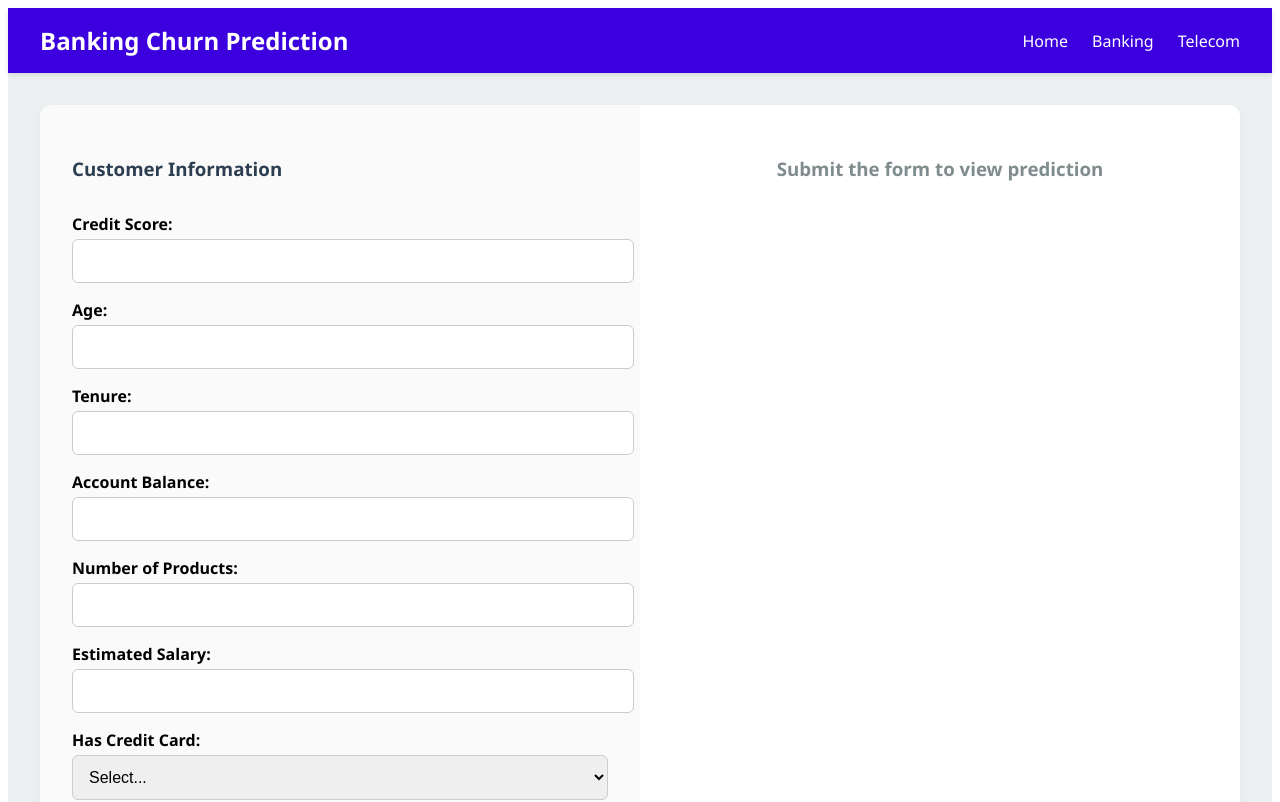
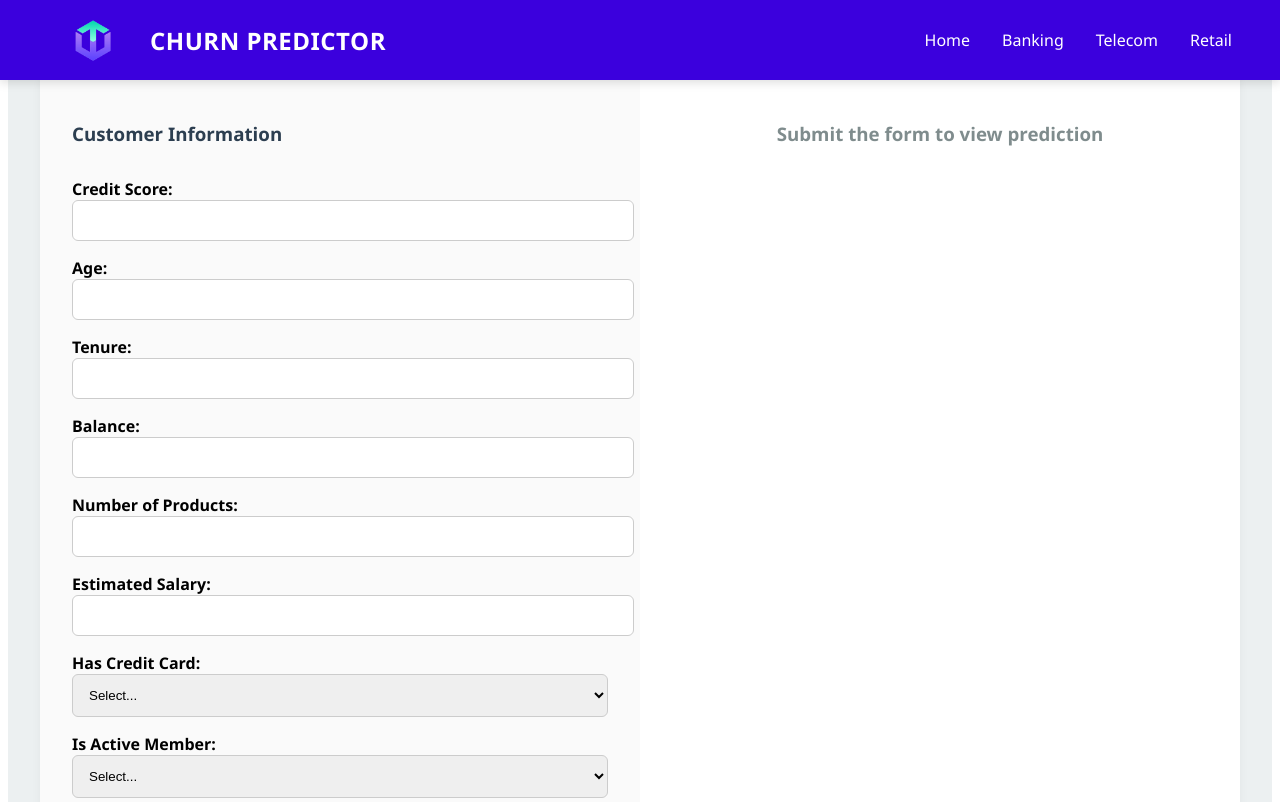
Before and after one commit to suraj120761/ChurnScope, a React (Vite) app in the folder churn-frontend/: page /banking in a window 1280 px wide. Shown: the top 802 px of the page. Built offline with nearby package versions, Linux system fonts and the light colour scheme.

Commit message:
Update ChurnPredictorBanking.jsx

```diff
--- a/churn-frontend/src/ChurnPredictorBanking.jsx
+++ b/churn-frontend/src/ChurnPredictorBanking.jsx
@@ -1,5 +1,6 @@
 import React, { useState, useRef } from "react";
 import axios from "axios";
+import Navbar from "./Navbar";  // Adjust path if needed
 
 export default function ChurnPredictorBanking() {
   const [formData, setFormData] = useState({
@@ -61,31 +62,9 @@ export default function ChurnPredictorBanking() {
 
   return (
     <div style={{ minHeight: "100vh", fontFamily: "'Segoe UI', Tahoma, Geneva, Verdana, sans-serif", backgroundColor: "#ecf0f1" }}>
-      {/* Navbar */}
-      <nav style={{ backgroundColor: "#3b00dd", padding: "1rem 2rem", boxShadow: "0 2px 5px rgba(0,0,0,0.1)" }}>
-        <div style={{
-          maxWidth: "1200px",
-          margin: "0 auto",
-          display: "flex",
-          justifyContent: "space-between",
-          alignItems: "center"
-        }}>
-          <h1 style={{ color: "white", fontSize: "1.5rem", margin: 0 }}>Banking Churn Prediction</h1>
-          <div style={{ display: "flex", gap: "1.5rem" }}>
-            {["Home", "Banking", "Telecom"].map((item, idx) => (
-              <a
-                key={idx}
-                href={`/${item.toLowerCase()}`}
-                style={{ color: "white", textDecoration: "none", fontSize: "1rem" }}
-              >
-                {item}
-              </a>
-            ))}
-          </div>
-        </div>
-      </nav>
+      <Navbar />
 
-      {/* Layout */}
+      {/* Form & Result Layout */}
       <div style={{
         display: "grid",
         gridTemplateColumns: "1fr 1fr",
@@ -96,76 +75,59 @@ export default function ChurnPredictorBanking() {
         borderRadius: "12px",
         overflow: "hidden"
       }}>
-        {/* Form Section */}
-        <form
-          onSubmit={handleSubmit}
-          style={{
-            padding: "2rem",
-            backgroundColor: "#fafafa",
-            display: "flex",
-            flexDirection: "column",
-            gap: "1rem"
-          }}
-        >
+        {/* Form */}
+        <form onSubmit={handleSubmit} style={{
+          padding: "2rem",
+          backgroundColor: "#fafafa",
+          display: "flex",
+          flexDirection: "column",
+          gap: "1rem"
+        }}>
           <h3 style={{ marginBottom: "1rem", color: "#2c3e50" }}>Customer Information</h3>
 
-          {[
-            { name: "credit_score", label: "Credit Score", type: "number" },
-            { name: "age", label: "Age", type: "number" },
-            { name: "tenure", label: "Tenure", type: "number" },
-            { name: "balance", label: "Account Balance", type: "number" },
-            { name: "numOfProducts", label: "Number of Products", type: "number" },
-            { name: "estimatedSalary", label: "Estimated Salary", type: "number" },
-          ].map(({ name, label, type }) => (
+          {[{ name: "credit_score", label: "Credit Score" },
+            { name: "age", label: "Age" },
+            { name: "tenure", label: "Tenure" },
+            { name: "balance", label: "Balance" },
+            { name: "numOfProducts", label: "Number of Products" },
+            { name: "estimatedSalary", label: "Estimated Salary" }
+          ].map(({ name, label }) => (
             <div key={name}>
-              <label style={{ fontWeight: "bold", marginBottom: "0.25rem", display: "block" }}>{label}:</label>
+              <label style={{ fontWeight: "bold" }}>{label}:</label>
               <input
-                type={type}
+                type="number"
                 name={name}
                 value={formData[name]}
                 onChange={handleChange}
                 required
-                style={{
-                  width: "100%",
-                  padding: "0.75rem",
-                  border: "1px solid #ccc",
-                  borderRadius: "6px",
-                  fontSize: "1rem"
-                }}
+                style={{ width: "100%", padding: "0.75rem", borderRadius: "6px", border: "1px solid #ccc" }}
               />
             </div>
           ))}
 
-          {[
-            { name: "hasCrCard", label: "Has Credit Card", options: ["yes", "no"] },
-            { name: "isActiveMember", label: "Is Active Member", options: ["yes", "no"] },
-            { name: "geography", label: "Geography", options: ["France", "Germany", "Spain"] },
-            { name: "gender", label: "Gender", options: ["Male", "Female"] },
-            {
-              name: "model_name",
-              label: "Select Model",
-              options: ["nate_xgb_model", "random_forest", "nate_logistic_regression", "nate_decision_tree"]
-            }
-          ].map(({ name, label, options }) => (
+          {/* Dropdowns */}
+          {[{
+            name: "hasCrCard", label: "Has Credit Card", options: ["yes", "no"]
+          }, {
+            name: "isActiveMember", label: "Is Active Member", options: ["yes", "no"]
+          }, {
+            name: "geography", label: "Geography", options: ["France", "Germany", "Spain"]
+          }, {
+            name: "gender", label: "Gender", options: ["Male", "Female"]
+          }, {
+            name: "model_name", label: "Model", options: ["nate_xgb_model", "random_forest", "nate_logistic_regression", "nate_decision_tree"]
+          }].map(({ name, label, options }) => (
             <div key={name}>
-              <label style={{ fontWeight: "bold", marginBottom: "0.25rem", display: "block" }}>{label}:</label>
+              <label style={{ fontWeight: "bold" }}>{label}:</label>
               <select
                 name={name}
                 value={formData[name]}
                 onChange={handleChange}
                 required
-                style={{
-                  width: "100%",
-                  padding: "0.75rem",
-                  border: "1px solid #ccc",
-                  borderRadius: "6px",
-                  fontSize: "1rem"
-                }}
+                style={{ width: "100%", padding: "0.75rem", borderRadius: "6px", border: "1px solid #ccc" }}
               >
                 <option value="">Select...</option>
-                {options.map((opt) => (
-                  <option key={opt} value={opt}>{opt}</option>
-                ))}
+                {options.map(opt => <option key={opt} value={opt}>{opt}</option>)}
               </select>
             </div>
           ))}
@@ -176,16 +138,12 @@ export default function ChurnPredictorBanking() {
               backgroundColor: "#2980b9",
               color: "#fff",
               padding: "1rem",
-              border: "none",
               borderRadius: "6px",
               fontSize: "1.1rem",
               fontWeight: "bold",
               marginTop: "1rem",
-              cursor: "pointer",
-              transition: "background-color 0.3s"
+              cursor: "pointer"
             }}
-            onMouseOver={(e) => e.currentTarget.style.backgroundColor = "#1c5985"}
-            onMouseOut={(e) => e.currentTarget.style.backgroundColor = "#2980b9"}
           >
             {loading ? "Predicting..." : "Predict Churn"}
           </button>
@@ -194,27 +152,12 @@ export default function ChurnPredictorBanking() {
         </form>
 
         {/* Result Section */}
-        <div
-          ref={resultRef}
-          style={{
-            padding: "2rem 1.5rem",
-            backgroundColor: "#ffffff",
-            display: "flex",
-            flexDirection: "column",
-          }}
-        >
+        <div ref={resultRef} style={{ padding: "2rem 1.5rem", backgroundColor: "#ffffff", display: "flex", flexDirection: "column" }}>
           {result ? (
             <>
               <h3 style={{ marginBottom: "1rem", color: "#2c3e50" }}>Prediction Results</h3>
-
-              {/* Churn Probability */}
-              <div style={{
-                backgroundColor: "#f0f4f7",
-                padding: "1rem",
-                borderRadius: "8px",
-                marginBottom: "0.75rem"
-              }}>
-                <h4 style={{ color: "#34495e", marginBottom: "0.5rem" }}>Churn Probability</h4>
+              <div style={{ backgroundColor: "#eef2f5", padding: "1rem", borderRadius: "8px", marginBottom: "0.75rem" }}>
+                <h4>Churn Probability</h4>
                 <div style={{
                   fontSize: "2rem",
                   fontWeight: "bold",
@@ -226,14 +169,8 @@ export default function ChurnPredictorBanking() {
                 </div>
               </div>
 
-              {/* Risk Level */}
-              <div style={{
-                backgroundColor: "#f0f4f7",
-                padding: "1rem",
-                borderRadius: "8px",
-                marginBottom: "0.75rem"
-              }}>
-                <h4 style={{ color: "#34495e", marginBottom: "0.5rem" }}>Risk Level</h4>
+              <div style={{ backgroundColor: "#eef2f5", padding: "1rem", borderRadius: "8px", marginBottom: "0.75rem" }}>
+                <h4>Risk Level</h4>
                 <div style={{
                   fontSize: "1.3rem",
                   fontWeight: "bold",
@@ -245,16 +182,9 @@ export default function ChurnPredictorBanking() {
                 </div>
               </div>
 
-              {/* Recommendation */}
-              <div style={{
-                backgroundColor: "#f0f4f7",
-                padding: "1rem",
-                borderRadius: "8px"
-              }}>
-                <h4 style={{ color: "#34495e", marginBottom: "0.5rem" }}>Recommendation</h4>
-                <p style={{ fontSize: "0.95rem", lineHeight: "1.4", color: "#555" }}>
-                  {result.recommendation}
-                </p>
+              <div style={{ backgroundColor: "#eef2f5", padding: "1rem", borderRadius: "8px" }}>
+                <h4>Recommendation</h4>
+                <p style={{ fontSize: "0.95rem", color: "#555" }}>{result.recommendation}</p>
               </div>
             </>
           ) : (
@@ -263,7 +193,6 @@ export default function ChurnPredictorBanking() {
             </div>
           )}
         </div>
-
       </div>
     </div>
   );
```
